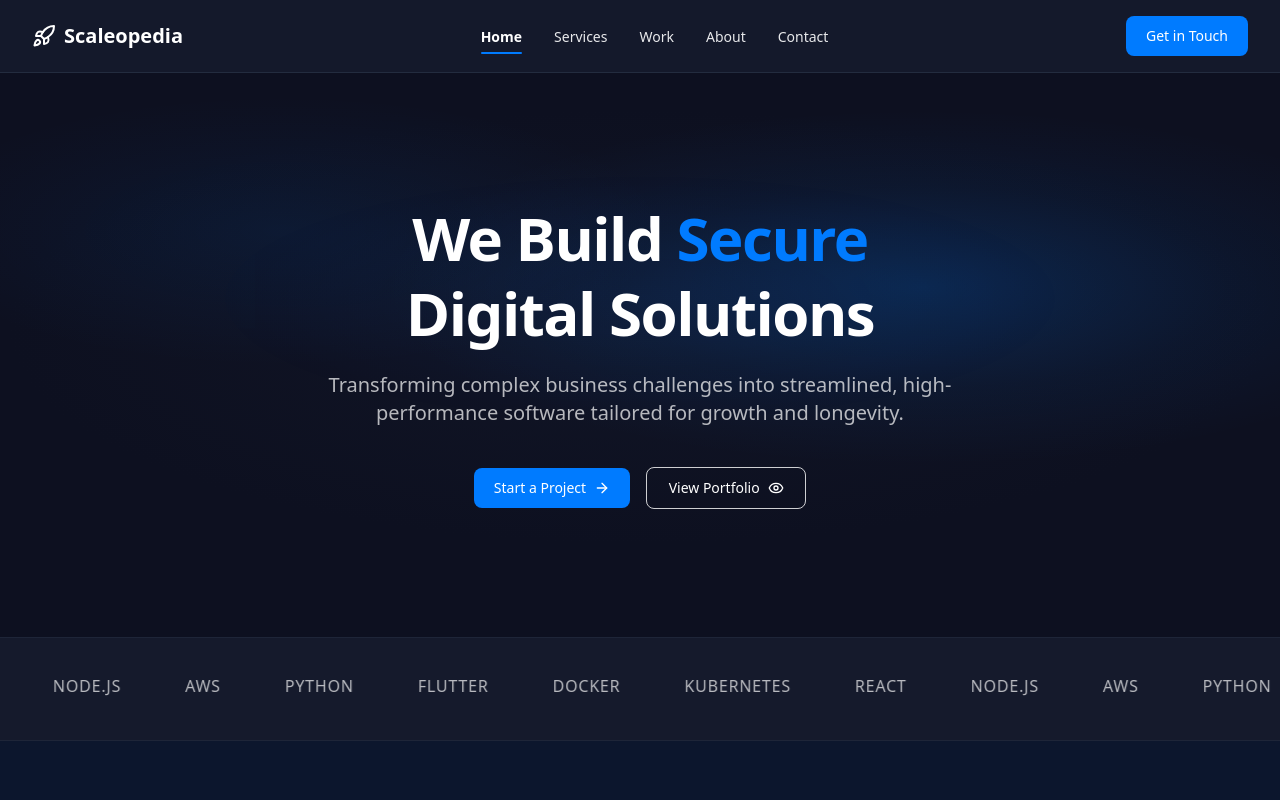
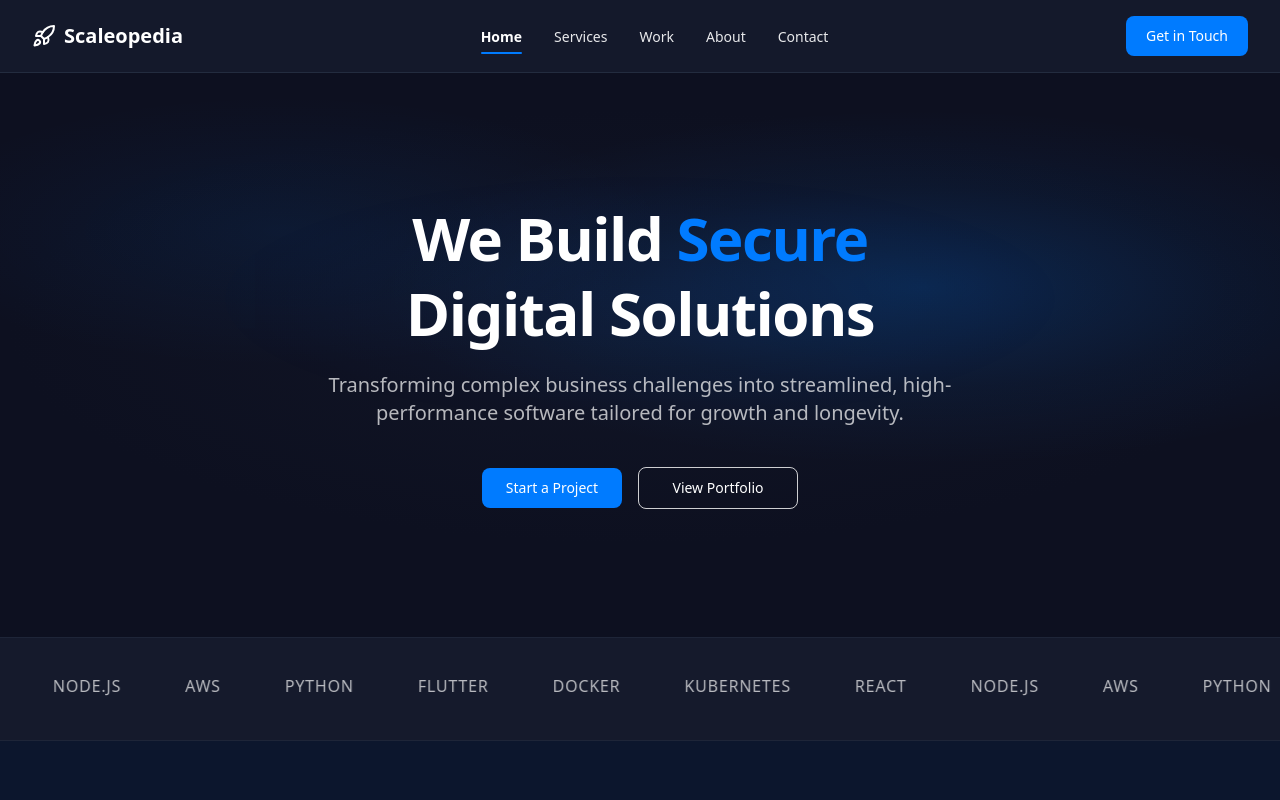
Before and after one commit to NeerajBhatt411/nbtech, a Next.js app: page / in a window 1280 px wide. Shown: the top 800 px of the page. Built offline with nearby package versions, Linux system fonts and the light colour scheme.

Commit message:
latest changes

```diff
--- a/components/home/Hero.tsx
+++ b/components/home/Hero.tsx
@@ -39,8 +39,6 @@ export function Hero() {
           <Button
             href={cta.primary.href}
             variant="primary"
-            icon={<PrimaryIcon className="h-4 w-4" />}
-            iconPosition="right"
             className="w-full sm:w-auto sm:min-w-[140px]"
           >
             {cta.primary.label}
@@ -48,8 +46,6 @@ export function Hero() {
           <Button
             href={cta.secondary.href}
             variant="secondary"
-            icon={<SecondaryIcon className="h-4 w-4" />}
-            iconPosition="right"
             className="w-full sm:w-auto sm:min-w-[160px]"
           >
             {cta.secondary.label}
--- a/config/aboutPage.ts
+++ b/config/aboutPage.ts
@@ -44,7 +44,7 @@ export const ABOUT_PAGE_DATA = {
     cta: {
         title: "Ready to Scale?",
         description: "Join the industry leaders who trust Scaleopedia with their most critical digital infrastructure.",
-        primaryLabel: "Start Your Project ->",
+        primaryLabel: "Start Your Project",
         primaryHref: "/contact",
         secondaryLabel: "Contact Sales",
         secondaryHref: "/contact",
```
